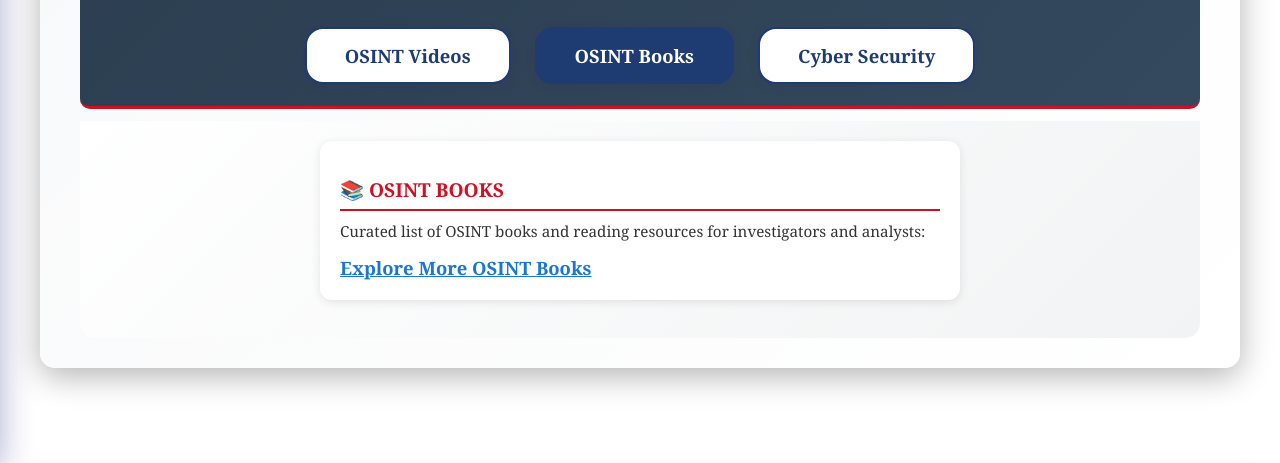
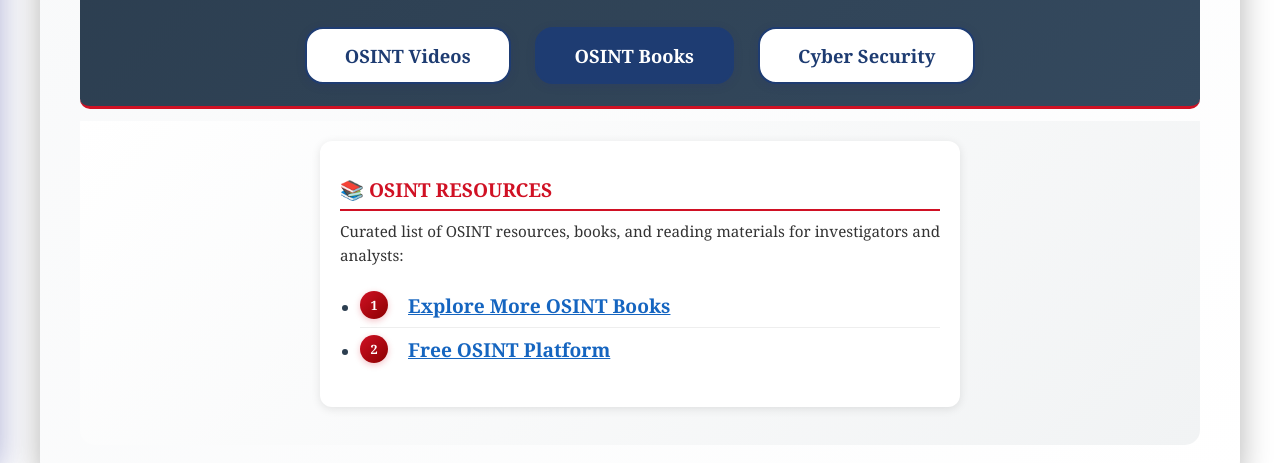
Before and after one commit to prismappolice/appoliceosint, a website: page public/osint-books.html in a window 1280 px wide. Shown: the part 337-800 px from the top of the page. Drawn offline with Linux system fonts and the light colour scheme; no server answers.

Commit message:
Update GitHub and OSINT Books pages with new resources and improved formatting

```diff
--- a/public/osint-books.html
+++ b/public/osint-books.html
@@ -85,10 +85,17 @@
 
       <div class="container-content">
         <div class="books-section">
-          <h2 class="books-title">📚 OSINT Books</h2>
-          <p class="books-description">Curated list of OSINT books and reading resources for investigators and analysts:</p>
+          <h2 class="books-title">📚 OSINT RESOURCES</h2>
+          <p class="books-description">Curated list of OSINT resources, books, and reading materials for investigators and analysts:</p>
           <div class="books-external-link">
-            <a href="https://www.aware-online.com/en/osint-books/">Explore More OSINT Books</a>
+              <ul style="list-style: disc; padding-left: 20px;">
+                <li>
+                  <a href="https://www.aware-online.com/en/osint-books/" style="font-weight:600; color:#1565c0; font-size:1.2em; text-decoration:underline;">Explore More OSINT Books</a>
+                </li>
+                <li>
+                  <a href="https://freeosint.github.io/index.html/" style="font-weight:600; color:#1565c0; font-size:1.2em; text-decoration:underline;">Free OSINT Platform</a>
+                </li>
+              </ul>
           </div>
         </div>
 
```
Also changed, not shown: public/github.html (+0 -1 lines).
